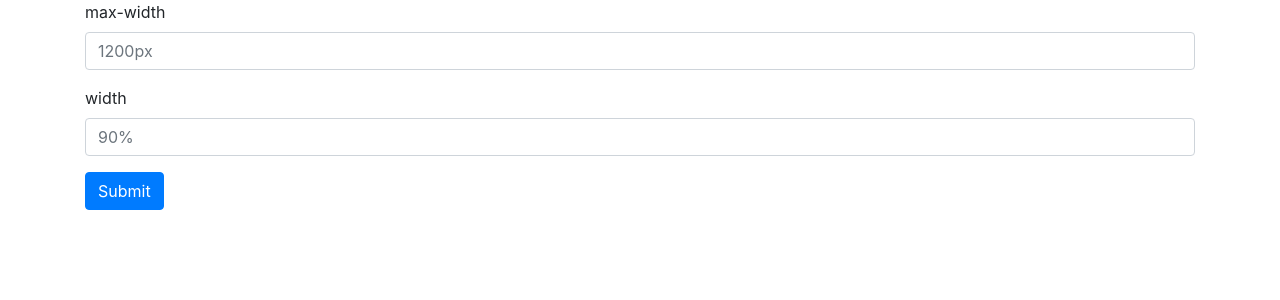
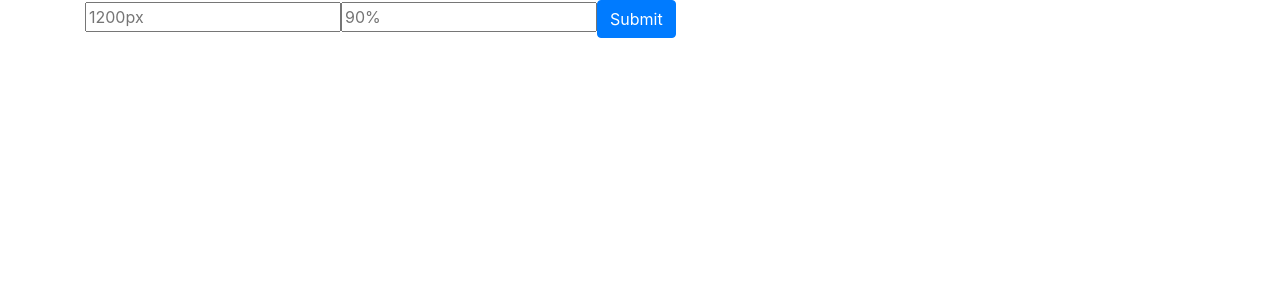
Before and after one commit to ktym4a/checkLayout2, a React app: page / in a window 1280 px wide. Shown: the top 300 px of the page. Built offline with nearby package versions, Linux system fonts and the light colour scheme.

Commit message:
fix form

```diff
--- a/src/contents.tsx
+++ b/src/contents.tsx
@@ -5,7 +5,7 @@ import './contents.css';
 
 const Main = () => {
   chrome.runtime.onMessage.addListener(function (request, _sender) {
-    console.log(request.layout);
+    console.log(request);
   });
 
   return <div className='test'>App</div>;
--- a/src/index.tsx
+++ b/src/index.tsx
@@ -5,10 +5,8 @@ import { Form, Button, Container } from 'react-bootstrap';
 import 'bootstrap/dist/css/bootstrap.min.css';
 
 const App = () => {
-  const [layoutParams, setLayoutParams] = useState<{
-    width: string;
-    max_width: string;
-  }>({ width: '', max_width: '' });
+  const [widthParam, setWidthParam] = useState<string>('');
+  const [maxWidthParam, setMaxWidthParam] = useState<string>('');
 
   const handleSubmit = (event: React.FormEvent) => {
     event.preventDefault();
@@ -16,48 +14,28 @@ const App = () => {
       console.log(tabs);
       tabs[0] &&
         tabs[0].id &&
-        chrome.tabs.sendMessage(tabs[0].id, { layout: layoutParams });
-    });
-  };
-
-  const changeMaxWidthValue = (e: React.ChangeEvent<HTMLInputElement>) => {
-    setLayoutParams({
-      ...layoutParams,
-      max_width: e.target.value,
-    });
-  };
-
-  const changeWidthValue = (e: React.ChangeEvent<HTMLInputElement>) => {
-    setLayoutParams({
-      ...layoutParams,
-      width: e.target.value,
+        chrome.tabs.sendMessage(tabs[0].id, { widthParam, maxWidthParam });
     });
   };
 
   return (
     <Container>
       <Form onSubmit={handleSubmit}>
-        <Form.Group controlId='formMaxWidth'>
-          <Form.Label>max-width</Form.Label>
-          <Form.Control
+        <input
           type='text'
-            name='max-width'
+          name='max_width_param'
           placeholder='1200px'
-            onChange={changeMaxWidthValue}
-            value={layoutParams.max_width}
+          onChange={(e) => setMaxWidthParam(e.target.value)}
+          value={maxWidthParam}
         />
-        </Form.Group>
 
-        <Form.Group controlId='formWidth'>
-          <Form.Label>width</Form.Label>
-          <Form.Control
+        <input
           type='text'
           placeholder='90%'
-            name='width'
-            onChange={changeWidthValue}
-            value={layoutParams.width}
+          name='width_param'
+          onChange={(e) => setWidthParam(e.target.value)}
+          value={widthParam}
         />
-        </Form.Group>
 
         <Button variant='primary' type='submit'>
           Submit
```
Lines whose indentation alone changed are shown as unchanged.
